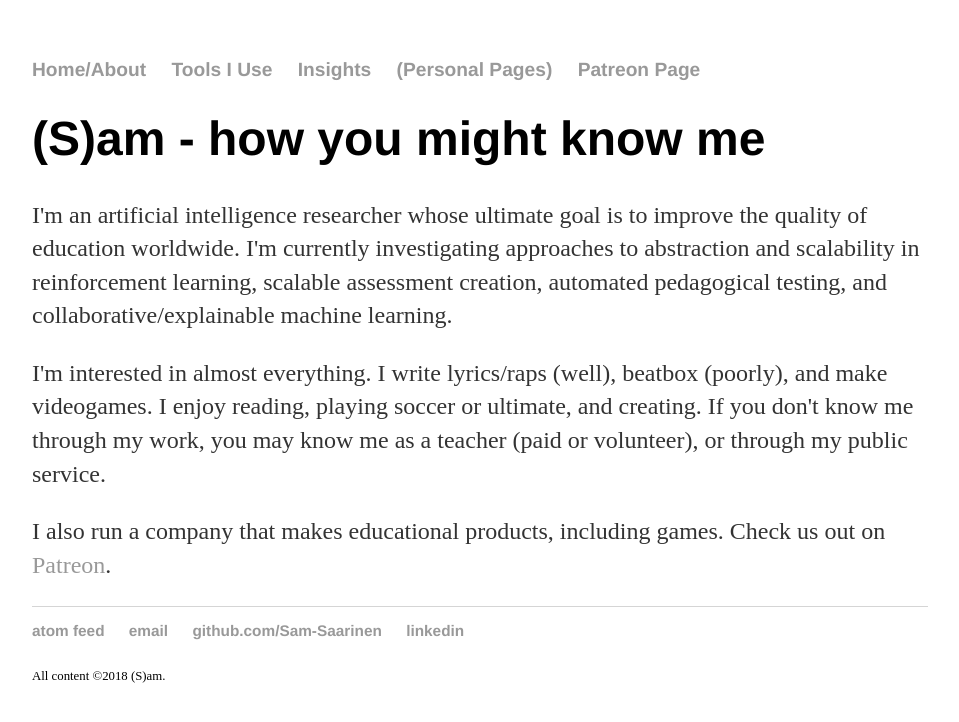
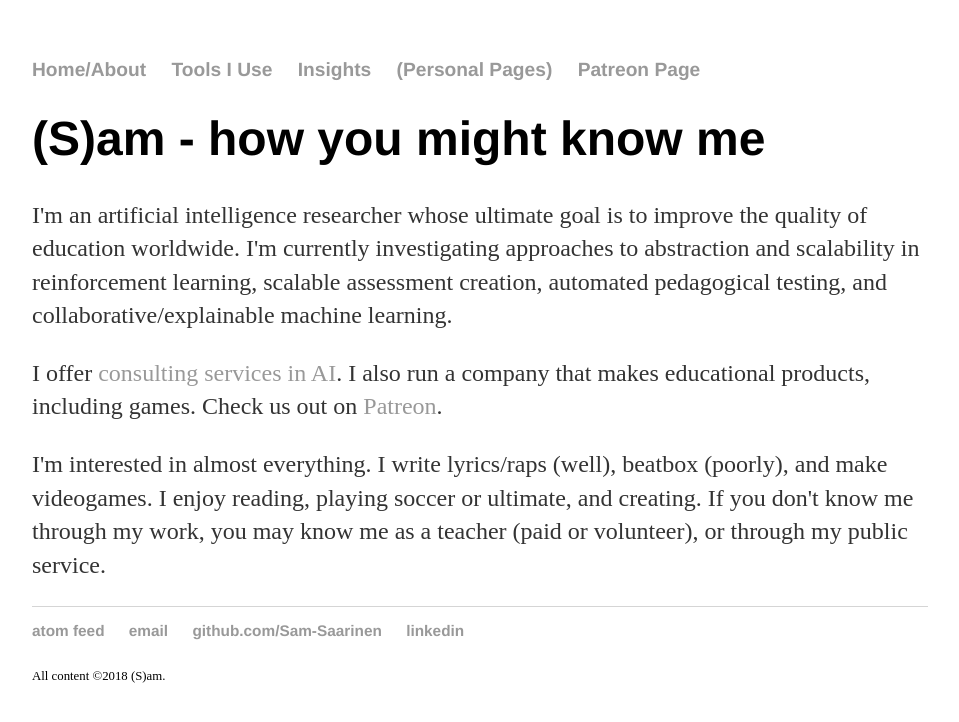
Before and after one commit to Sam-Saarinen/Sam-Saarinen.github.io, a Jekyll site: the page built from index.html, in a window 1280 px wide. Shown: the top 722 px of the page, without its empty margins (160-1119 px from the left). Built offline with Jekyll 4.4.1, drawn with Linux system fonts in a browser that asks for light colours.

Commit message:
Add fiverr link

```diff
--- a/index.html
+++ b/index.html
@@ -6,6 +6,6 @@ title: (S)am - About
   <h1>(S)am - how you might know me</h1>
   <p>I'm an artificial intelligence researcher whose ultimate goal is to improve the quality of education worldwide.
   I'm currently investigating approaches to abstraction and scalability in reinforcement learning, scalable assessment creation, automated pedagogical testing, and collaborative/explainable machine learning.</p>
+  <p>I offer <a href="https://www.fiverr.com/brainoftech/be-the-ai-consultant-for-your-small-business">consulting services in AI</a>. I also run a company that makes educational products, including games. Check us out on <a href="https://patreon.com/irGAMES">Patreon</a>.</p>
   <p>I'm interested in almost everything. I write lyrics/raps (well), beatbox (poorly), and make videogames. I enjoy reading, playing soccer or ultimate, and creating. If you don't know me through my work, you may know me as a teacher (paid or volunteer), or through my public service.</p>
-  <p>I also run a company that makes educational products, including games. Check us out on <a href="https://patreon.com/irGAMES">Patreon</a>.</p>
 </div>
```
